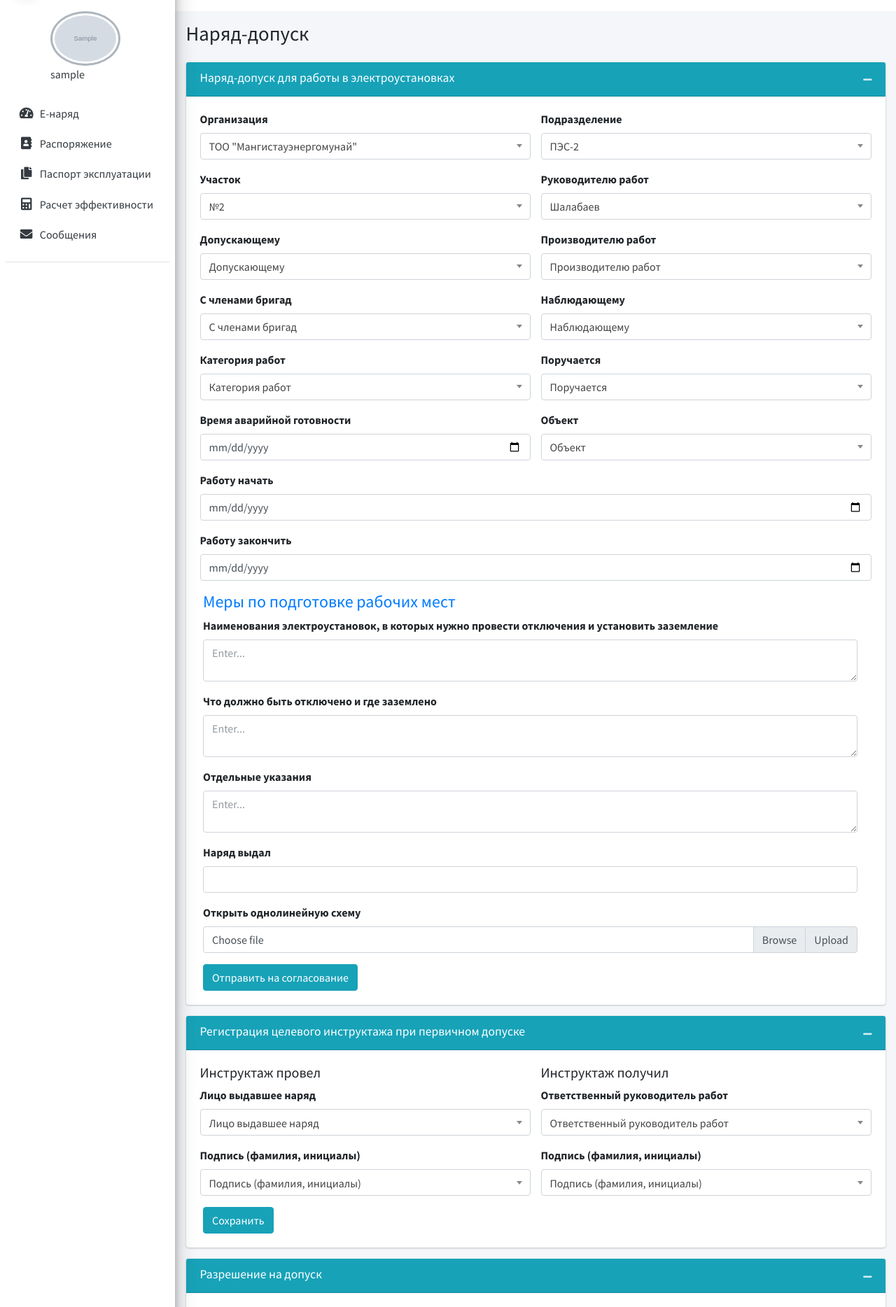
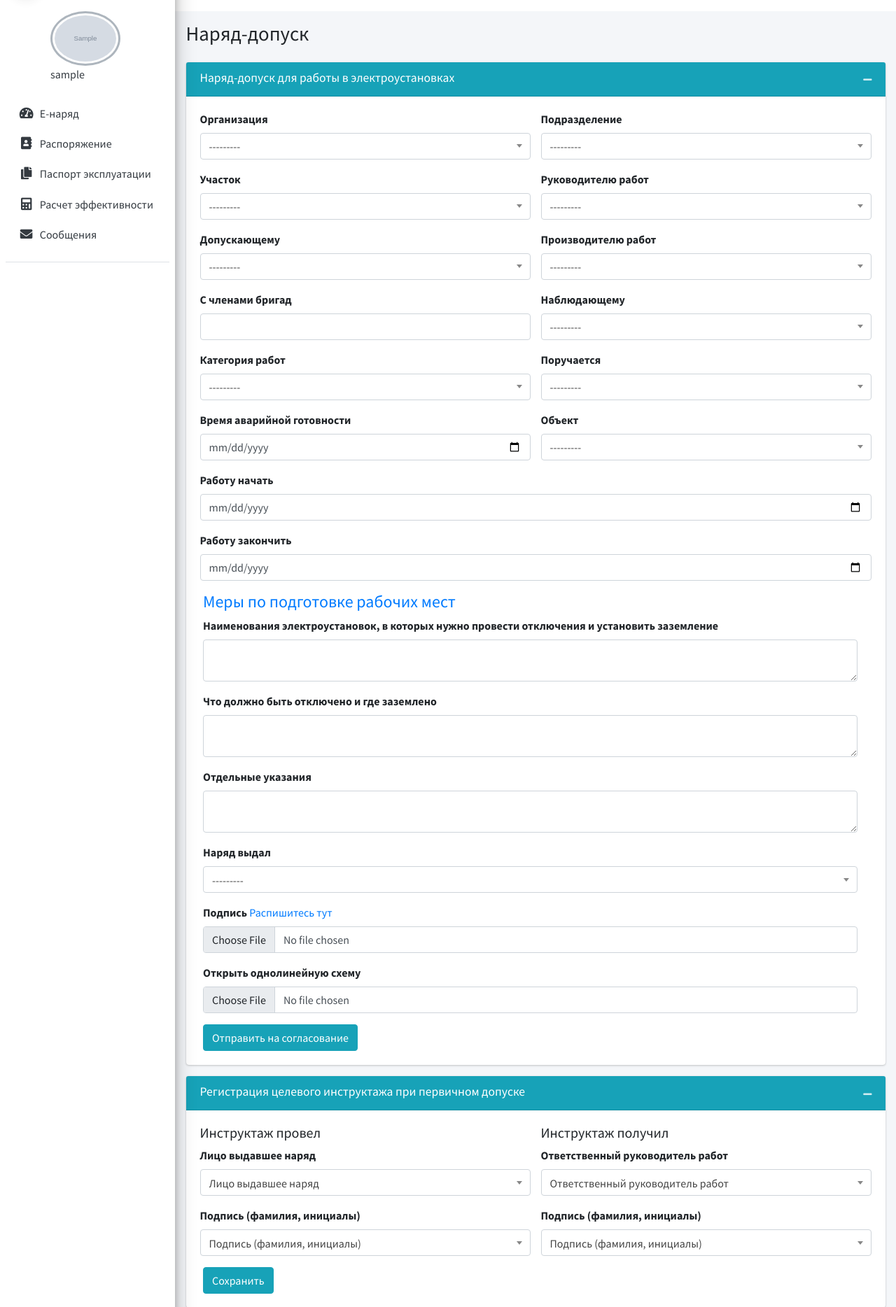
Before and after one commit to aksaule-bagytzhanova/ende, a Django app: page /create_nar/ in a window 1280 px wide. Shown: the part 57-1925 px from the top of the page at 70% size. Run offline with Django 3.2, Linux system fonts and the light colour scheme; a user stored in the database is signed in; tables that the repository leaves empty hold one stand-in row (values such as "Sample post"); grey boxes marked "Sample" are stand-in pictures; some libraries are stand-ins or nearby versions.

Commit message:
I am so facking tired

```diff
--- a/ende/enaryad/admin.py
+++ b/ende/enaryad/admin.py
@@ -13,3 +13,9 @@
 admin.site.register(Entrusted)
 admin.site.register(Order)
 admin.site.register(Work_supervisor)
+admin.site.register(Manufacturer)
+admin.site.register(Observer)
+admin.site.register(Object)
+admin.site.register(Work_supervisor)
+admin.site.register(Biot_engineer)
+admin.site.register(Deputy_head)
--- a/ende/enaryad/forms.py
+++ b/ende/enaryad/forms.py
@@ -2,7 +2,7 @@
 from django.contrib.auth.forms import UserCreationForm
 from django.contrib.auth.models import User
 from django.db.models import fields
-from .models import Employee, Order
+from .models import Employee, Order, create_e_naryad_table_1
 from django.core import validators
 
 from django import forms
@@ -28,3 +28,33 @@
             'work_done':  widgets.DateInput(attrs={'class':'form-control' ,'id':"start_date", 'placeholder':"Date", 'type':"date"})
 
         }
+
+class CreateNar1Form(ModelForm):
+    class Meta:
+        model = create_e_naryad_table_1
+        fields = ['organization', 'plot', 'admitting', 'team_members', 'category_of_work', 'emergency_preparedness_time', 'object', 'finish_work', 'name_electrical', 'separate_instructions', 'signature', 'subdivision', 'work_manager', 'manufacturer', 'observer', 'single_line_diagram', 'entrusted', 'start_work', 'disconnected_where', 'enar_give', 'biot_engineer', 'deputy_head']
+        widgets = {
+            'organization': widgets.Select(attrs={'class':'form-control select2'}),
+            'plot': widgets.Select(attrs={'class':'form-control select2'}),
+            'admitting': widgets.Select(attrs={'class':'form-control select2'}),
+            'team_members': widgets.SelectMultiple(attrs={'class':"form-control select2 selectpicker", 'multiple data-live-search':"true"}),
+            'category_of_work': widgets.Select(attrs={'class':'form-control select2'}),
+            'emergency_preparedness_time': widgets.DateInput(attrs={'class':'form-control','id':"start_date", 'placeholder':"Date", 'type':"date"}),
+            'object': widgets.Select(attrs={'class':'form-control select2'}),
+            'finish_work':  widgets.DateInput(attrs={'class':'form-control' ,'id':"start_date", 'placeholder':"Date", 'type':"date"}),
+            'name_electrical':widgets.Textarea(attrs={'class':'form-control', 'rows':'3', 'style':'margin-top: 0px; margin-bottom: 0px; height: 60px; width: 100%;'}),
+            'separate_instructions': widgets.Textarea(attrs={'class':'form-control', 'rows':'3', 'style':'margin-top: 0px; margin-bottom: 0px; height: 60px; width: 100%;'}),
+            'signature': widgets.FileInput(attrs={'class':'form-control custom-file', 'type':'file'}),
+            'subdivision': widgets.Select(attrs={'class':'form-control select2'}),
+            'work_manager': widgets.Select(attrs={'class':'form-control select2'}),
+            'manufacturer': widgets.Select(attrs={'class':'form-control select2'}),
+            'observer': widgets.Select(attrs={'class':'form-control select2'}),
+            'single_line_diagram': widgets.FileInput(attrs={'class':'form-control custom-file', 'type':'file'}),
+            'entrusted': widgets.Select(attrs={'class':'form-control select2'}),
+            'start_work': widgets.DateInput(attrs={'class':'form-control' ,'id':"start_date", 'placeholder':"Date", 'type':"date"}),
+            'disconnected_where': widgets.Textarea(attrs={'class':'form-control', 'rows':'3', 'style':'margin-top: 0px; margin-bottom: 0px; height: 60px; width: 100%;'}),
+            'enar_give': widgets.Select(attrs={'class':'form-control select2'}),
+            'biot_engineer':widgets.Select(attrs={'class':'form-control select2'}),
+            'deputy_head':widgets.Select(attrs={'class':'form-control select2'}),
+
+        }
--- a/ende/enaryad/templates/create_nar_page1.html
+++ b/ende/enaryad/templates/create_nar_page1.html
@@ -32,22 +32,24 @@
 
           </div>
         </div>
+        <form method="POST" action="" enctype="multipart/form-data">
+          {% csrf_token %}
         <!-- /.card-header -->
         <div class="card-body">
           <div class="row">
             <div class="col-md-6">
               <div class="form-group">
                 <label>Организация</label>
-                <select class="form-control select2" style="width: 100%;">
-                  <option selected="selected">ТОО "Мангистауэнергомунай"</option>
-                </select>
+                <div class="form-group">
+                  {{form.organization}}
+                </div>
               </div>
               <!-- /.form-group -->
               <div class="form-group">
                   <label>Участок</label>
-                  <select class="form-control select2" style="width: 100%;">
-                    <option selected="selected">№2</option>
-                  </select>
+                  <div class="form-group">
+                    {{form.plot}}
+                  </div>
               </div>
               <!-- /.form-group -->
             </div>
@@ -55,16 +57,16 @@
             <div class="col-md-6">
               <div class="form-group">
                   <label>Подразделение</label>
-                  <select class="form-control select2" style="width: 100%;">
-                    <option selected="selected">ПЭС-2</option>
-                  </select>
+                  <div class="form-group">
+                    {{form.subdivision}}
+                  </div>
               </div>
               <!-- /.form-group -->
               <div class="form-group">
                   <label>Руководителю работ</label>
-                  <select class="form-control select2" style="width: 100%;">
-                    <option selected="selected">Шалабаев</option>
-                  </select>
+                  <div class="form-group">
+                    {{form.work_manager}}
+                  </div>
               </div>
               <!-- /.form-group -->
             </div>
@@ -72,16 +74,16 @@
             <div class="col-md-6">
               <div class="form-group">
                   <label>Допускающему</label>
-                  <select class="form-control select2" style="width: 100%;">
-                    <option selected="selected">Допускающему</option>
-                  </select>
+                  <div class="form-group">
+                    {{form.admitting}}
+                  </div>
               </div>
               <!-- /.form-group -->
               <div class="form-group">
                   <label>С членами бригад</label>
-                  <select class="form-control select2" style="width: 100%;">
-                    <option selected="selected">С членами бригад</option>
-                  </select>
+                  <div class="form-group">
+                    {{form.team_members}}
+                  </div>
               </div>
               <!-- /.form-group -->
             </div>
@@ -89,61 +91,61 @@
             <div class="col-md-6">
               <div class="form-group">
                   <label>Производителю работ</label>
-                  <select class="form-control select2" style="width: 100%;">
-                    <option selected="selected">Производителю работ</option>
-                  </select>
+                  <div class="form-group">
+                    {{form.manufacturer}}
+                  </div>
               </div>
               <!-- /.form-group -->
               <div class="form-group">
                   <label>Наблюдающему</label>
-                  <select class="form-control select2" style="width: 100%;">
-                    <option selected="selected">Наблюдающему</option>
-                  </select>
+                  <div class="form-group">
+                    {{form.observer}}
+                  </div>
               </div>
               <!-- /.form-group -->
             </div>
               <div class="col-md-6">
                   <div class="form-group">
                   <label>Категория работ</label>
-                  <select class="form-control select2" style="width: 100%;">
-                      <option selected="selected">Категория работ</option>
-                  </select>
+                  <div class="form-group">
+                    {{form.category_of_work}}
+                  </div>
                   </div>
                   <!-- /.form-group -->
                   <div class="form-group">
                       <label>Время аварийной готовности</label>
 
-                      <input type="date" class="form-control" id="start_date" placeholder="Date">
+                      {{form.emergency_preparedness_time}}
 
                   </div>
               </div>
               <div class="col-md-6">
                   <div class="form-group">
                   <label>Поручается</label>
-                  <select class="form-control select2" style="width: 100%;">
-                      <option selected="selected">Поручается</option>
-                  </select>
+                  <div class="form-group">
+                    {{form.entrusted}}
+                  </div>
                   </div>
                   <!-- /.form-group -->
                   <div class="form-group">
                       <label>Объект</label>
-                      <select class="form-control select2" style="width: 100%;">
-                      <option selected="selected">Объект</option>
-                      </select>
+                      <div class="form-group">
+                        {{form.object}}
+                      </div>
                   </div>
               </div>
 
               <div class="col-md-12">
                   <div class="form-group">
                       <label>Работу начать</label>
-                      <input type="date" class="form-control" id="start_date" placeholder="Date">
+                      {{form.start_work}}
 
                   </div>
               </div>
             <div class="col-md-12">
               <div class="form-group">
                   <label>Работу закончить</label>
-                  <input type="date" class="form-control" id="start_date" placeholder="Date">
+                  {{form.finish_work}}
 
               </div>
           </div>
@@ -153,35 +155,51 @@
                   <div id="logins-part" class="content" role="tabpanel" aria-labelledby="logins-part-trigger">
                       <div class="form-group">
                           <label>Наименования электроустановок, в которых нужно провести отключения и установить заземление</label>
-                          <textarea class="form-control" rows="3" placeholder="Enter..." style="margin-top: 0px; margin-bottom: 0px; height: 60px; width: 100%;"></textarea>
+                          <div class="form-group">
+                            {{form.name_electrical}}
+                          </div>
                       </div>
                       <div class="form-group">
                           <label>Что должно быть отключено и где заземлено</label>
-                          <textarea class="form-control" rows="3" placeholder="Enter..." style="margin-top: 0px; margin-bottom: 0px; height: 60px; width: 100%;"></textarea>
+                          <div class="form-group">
+                            {{form.disconnected_where}}
+                          </div>
                       </div>
                       <div class="form-group">
                           <label>Отдельные указания</label>
-                          <textarea class="form-control" rows="3" placeholder="Enter..." style="margin-top: 0px; margin-bottom: 0px; height: 60px; width: 100%;"></textarea>
+                          <div class="form-group">
+                            {{form.separate_instructions}}
+                          </div>
                       </div>
 
                       <div class="form-group">
                         <label>Наряд выдал</label>
-                        <input type="text" class="form-control" name="place" value=""/>
+                        <div class="form-group">
+                          {{form.enar_give}}
+                        </div>
                     </div>
+                    <div id="information-part" class="content" role="tabpanel" aria-labelledby="information-part-trigger">
+                      <div class="form-group">
+                          <label for="exampleInputFile">Подпись</label>
+                          <a href="http://szimek.github.io/signature_pad/" target="_blank">Распишитесь тут</a>
+
+                            <div class="form-group">
+                              {{form.signature}}
+                          </div>
+                          <!-- <div class="input-group-append">
+                              <span class="input-group-text">Upload</span>
+                          </div> -->
+
+                  </div>
+              </div>
                   </div>
 
                   <div id="information-part" class="content" role="tabpanel" aria-labelledby="information-part-trigger">
                       <div class="form-group">
                           <label for="exampleInputFile">Открыть однолинейную схему</label>
-                          <div class="input-group">
-                              <div class="custom-file">
-                                  <input type="file" class="custom-file-input" id="exampleInputFile">
-                                  <label class="custom-file-label" for="exampleInputFile">Choose file</label>
-                              </div>
-                          <div class="input-group-append">
-                              <span class="input-group-text">Upload</span>
-                          </div>
-                      </div>
+                          <div class="form-group">
+                            {{form.single_line_diagram}}
+                        </div>
                   </div>
               </div>
               <button type="submit" class="btn btn-info">Отправить на согласование</button>
@@ -189,6 +207,7 @@
         </div>
       </div>
         </div>
+      </form>
   </div>
       <!-- /.card -->
 
--- a/ende/enaryad/views.py
+++ b/ende/enaryad/views.py
@@ -3,7 +3,7 @@
 from django.urls import path
 from .models import *
 from django.contrib.auth.models import Group
-from .forms import OrderForm, EmployeeForm
+from .forms import OrderForm, EmployeeForm, CreateNar1Form
 from django.forms import inlineformset_factory
 from django.contrib.auth.forms import UserCreationForm
 from django.contrib import messages
@@ -29,7 +29,19 @@
 
 @login_required(login_url='login')
 def create_nar_page1(request):
-    return render(request, 'create_nar_page1.html')
+    form = CreateNar1Form()
+
+
+    if request.method == 'POST':
+        # print('Printing POST: ', request.POST)
+        form = CreateNar1Form(request.POST, request.FILES)
+        if form.is_valid():
+            form.save()
+            return redirect('main_page')
+
+
+    context={'form':form}
+    return render(request, 'create_nar_page1.html', context)
 
 
 
```
Also changed, not shown: ende/enaryad/models.py (+11 -0 lines), ende/enaryad/migrations/0003_auto_20210531_1716.py (added), ende/ende/settings.py (line endings or trailing spaces).
